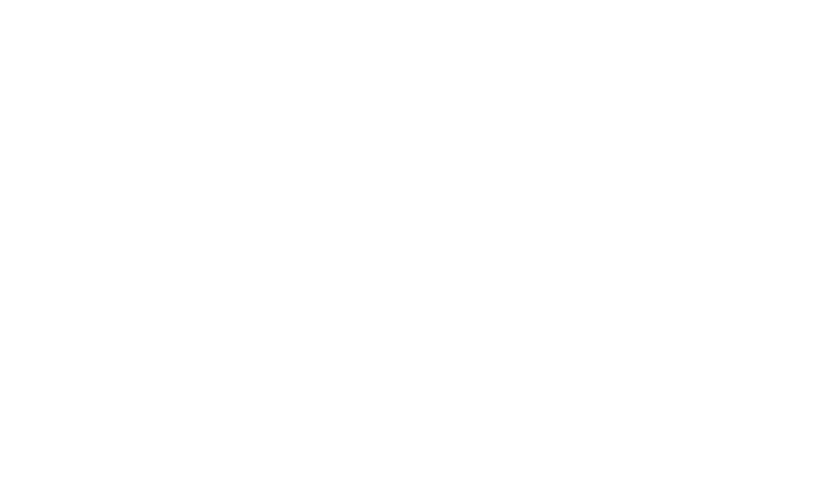
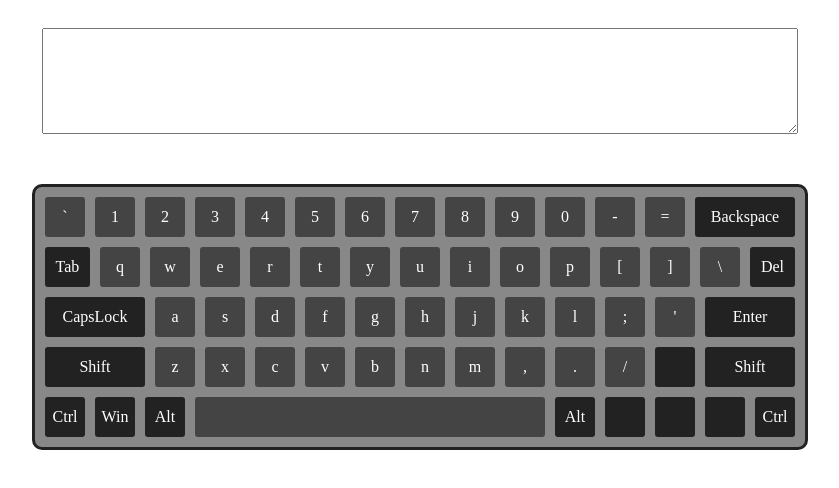
Before and after one commit to jnorwill/virtual-keyboard, a website: page index.html in a window 1280 px wide. Shown: the whole page, without its empty margins (220-1059 px from the left). Drawn offline with Linux system fonts and the light colour scheme.

Commit message:
feat: generation of DOM elements

```diff
--- a/index.html
+++ b/index.html
@@ -5,7 +5,9 @@
   <meta charset="UTF-8">
   <meta http-equiv="X-UA-Compatible" content="IE=edge">
   <meta name="viewport" content="width=device-width, initial-scale=1.0">
+  <link rel="stylesheet" href="./style.min.css">
   <title>Virtual Keyboard</title>
+  <script src="./script.js" defer></script>
 </head>
 
 <body>
--- a/script.js
+++ b/script.js
@@ -0,0 +1,42 @@
+function createPage() {
+	const body = document.body
+	const wrapper = document.createElement('div');
+	wrapper.className = 'wrapper';
+
+	const textarea = document.createElement('textarea');
+	textarea.className = 'textarea';
+
+	const keyboard = document.createElement('div');
+	keyboard.className = 'keyboard';
+
+	body.append(wrapper)
+	wrapper.append(textarea)
+	wrapper.append(keyboard)
+}
+createPage()
+
+const rusArr = ['ё', '1', '2', '3', '4', '5', '6', '7', '8', '9', '0', '-', '=', 'Backspace', 'Tab', 'й', 'ц', 'у', 'к', 'е', 'н', 'г', 'ш', 'щ', 'з', 'з', 'х', 'ъ', '\\', 'Del', 'CapsLock', 'ф', 'ы', 'в', 'а', 'п', 'р', 'о', 'л', 'д', 'ж', 'э', 'Enter', 'Shift', 'я', 'ч', 'с', 'м', 'и', 'т', 'ь', 'б', 'ю', '.', '', 'Shift', 'Ctrl', 'Win', 'Alt', '', 'Alt', '', '', '', 'Ctrl',]
+const engArr = ['`', '1', '2', '3', '4', '5', '6', '7', '8', '9', '0', '-', '=', 'Backspace', 'Tab', 'q', 'w', 'e', 'r', 't', 'y', 'u', 'i', 'o', 'p', '[', ']', '\\', 'Del', 'CapsLock', 'a', 's', 'd', 'f', 'g', 'h', 'j', 'k', 'l', ';', '\'', 'Enter', 'Shift', 'z', 'x', 'c', 'v', 'b', 'n', 'm', ',', '.', '/', '', 'Shift', 'Ctrl', 'Win', 'Alt', '', 'Alt', '', '', '', 'Ctrl',]
+const codeArr = ['Backquote', 'Digit1', 'Digit2', 'Digit3', 'Digit4', 'Digit5', 'Digit6', 'Digit7', 'Digit8', 'Digit9', 'Digit0', 'Minus', 'Equal', 'Backspace', 'Tab', 'KeyQ', 'KeyW', 'KeyE', 'KeyR', 'KeyT', 'KeyY', 'KeyU', 'KeyI', 'KeyO', 'KeyP', 'BracketLeft', 'BracketRight', 'Backslash', 'Delete', 'CapsLock', 'KeyA', 'KeyS', 'KeyD', 'KeyF', 'KeyG', 'KeyH', 'KeyJ', 'KeyK', 'KeyL', 'Semicolon', 'Quote', 'Enter', 'ShiftLeft', 'KeyZ', 'KeyX', 'KeyC', 'KeyV', 'KeyB', 'KeyN', 'KeyM', 'Comma', 'Period', 'Slash', 'ArrowUp', 'ShiftRight', 'ControlLeft', 'MetaLeft', 'AltLeft', 'Space', 'AltRight', 'ArrowLeft', 'ArrowDown', 'ArrowRight', 'ControlRight',]
+function createKeyboard() {
+	codeArr.forEach((code, index) => {
+
+		const keyboard = document.querySelector('.keyboard')
+
+		const button = document.createElement('div');
+		button.className = 'button';
+		button.dataset.code = code
+
+		const leng = localStorage.getItem('leng');
+		if (leng === 'rus') {
+			code = rusArr[index]
+		} else {
+			code = engArr[index]
+		}
+
+		button.innerHTML = `${code}`;
+		keyboard.append(button)
+	})
+}
+
+createKeyboard()
--- a/style.scss
+++ b/style.scss
@@ -0,0 +1,79 @@
+.wrapper {
+  display: flex;
+  flex-direction: column;
+  gap: 10px;
+  margin: 0 auto;
+}
+
+.textarea {
+  width: 750px;
+  height: 100px;
+  margin: 20px auto;
+}
+
+.keyboard {
+  width: 750px;
+  margin: 20px auto;
+  padding: 10px;
+  display: flex;
+  flex-wrap: wrap;
+  align-items: center;
+  justify-content: center;
+  gap: 10px;
+  background: #888888;
+  border: 3px solid #222222;
+  border-radius: 10px;
+}
+
+.button {
+  height: 40px;
+  width: 40px;
+  border-radius: 3px;
+  display: flex;
+  align-items: center;
+  justify-content: center;
+  background-color: #444444;
+  color: #ffffff;
+  cursor: pointer;
+  transition: 0.5s;
+
+  &:hover {
+    background-color: #79aa89;
+  }
+  &[data-code ='Backspace'],
+  &[data-code ='Tab'],
+  &[data-code ='Delete'],
+  &[data-code ='CapsLock'],
+  &[data-code ='Enter'],
+  &[data-code ='ShiftLeft'],
+  &[data-code ='ShiftRight'],
+  &[data-code ='ControlLeft'],
+  &[data-code ='MetaLeft'],
+  &[data-code ='AltLeft'],
+  &[data-code ='AltRight'],
+  &[data-code ='ControlRight'],
+  &[data-code ='ArrowLeft'],
+  &[data-code ='ArrowRight'],
+  &[data-code ='ArrowDown'],
+  &[data-code ='ArrowUp']{
+    background-color: #222222;
+  }
+  &[data-code='Backspace'],
+  &[data-code='CapsLock'],
+  &[data-code='ShiftLeft'] {
+    width: 100px;
+  }
+  &[data-code='Space'] {
+    width: 350px;
+  }
+
+  &[data-code='Enter'],
+  &[data-code='ShiftRight'] {
+    width: 90px;
+  }
+
+  &[data-code='Delete'],
+  &[data-code='Tab'] {
+    width: 45px;
+  }
+}
```
Also changed, not shown: style.min.css (added).
